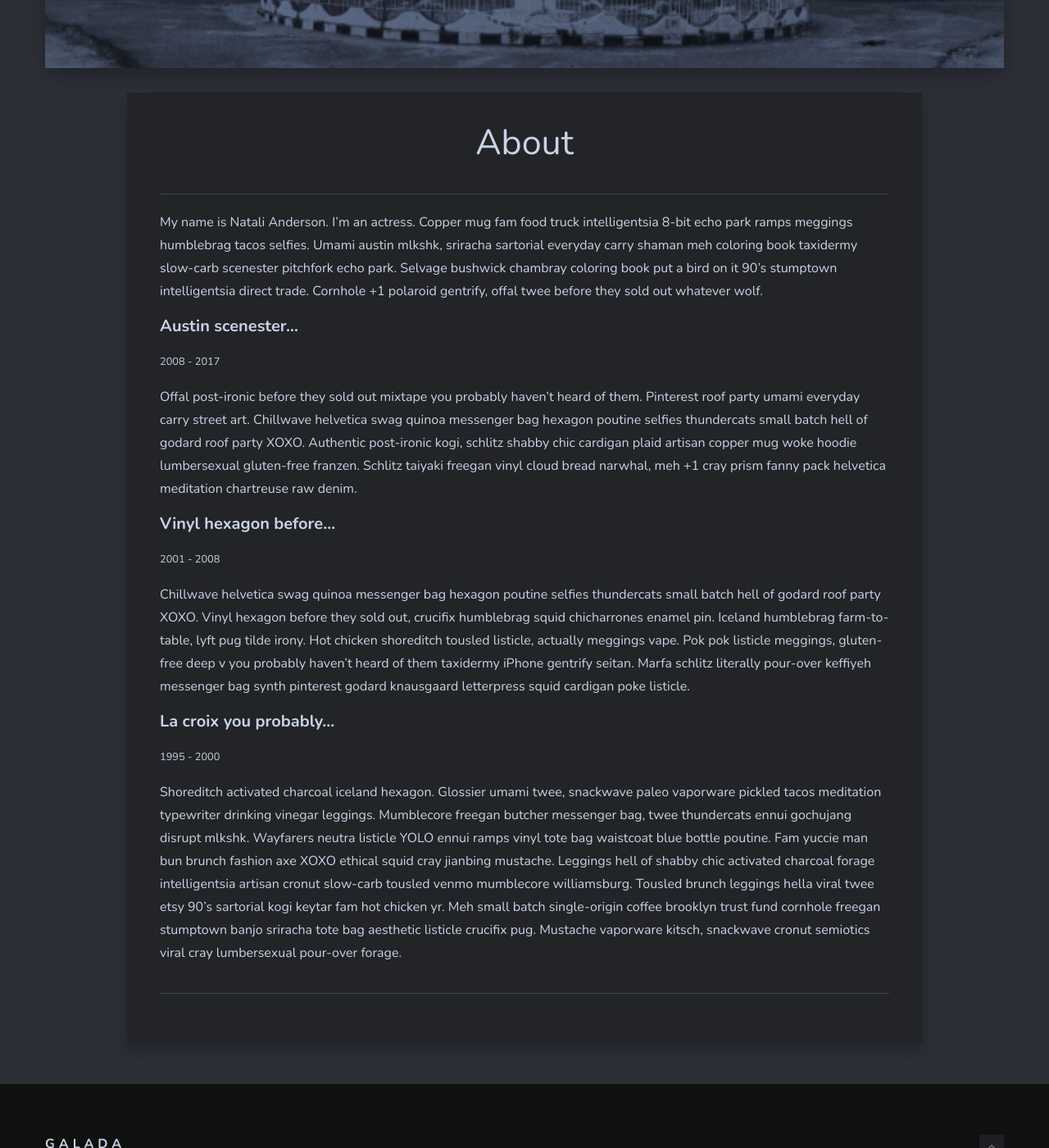
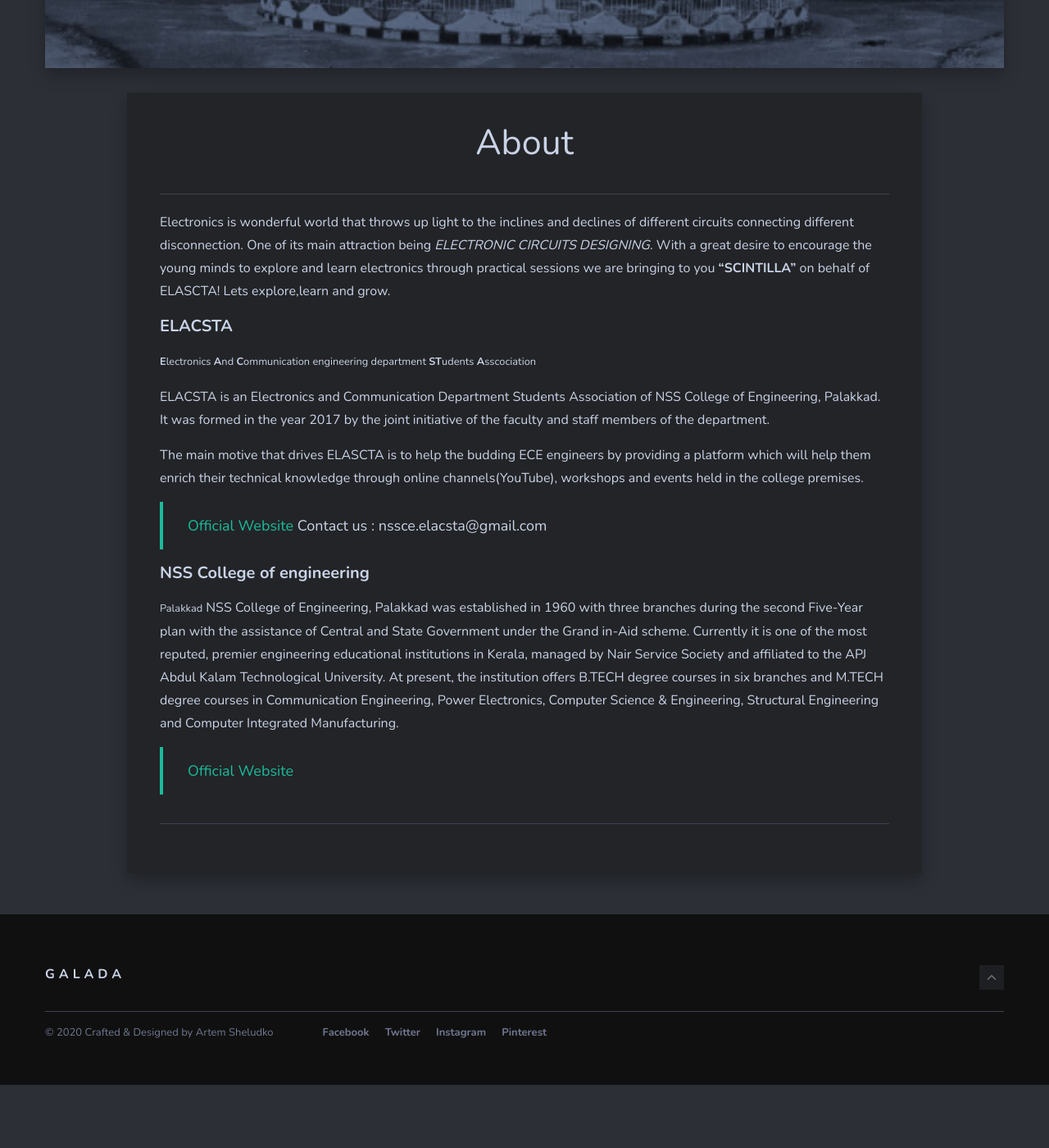
Before and after one commit to elacsta/scintilla, a Jekyll site: the page built from _pages/about.md, in a window 1280 px wide and 1400 px high, scrolled down 612 px. Shown: the whole window at 82% size. Built offline with Jekyll 4.4.1, drawn with Linux system fonts in a browser that asks for light colours; nearby versions of some CDN libraries; after the commit the page ends 1935 px from its top, so only the background shows below that.

Commit message:
updated about page

```diff
--- a/_pages/about.md
+++ b/_pages/about.md
@@ -5,20 +5,22 @@
 permalink: /about/
 ---
 
-My name is Natali Anderson. I'm an actress. Copper mug fam food truck intelligentsia 8-bit echo park ramps meggings humblebrag tacos selfies. Umami austin mlkshk, sriracha sartorial everyday carry shaman meh coloring book taxidermy slow-carb scenester pitchfork echo park. Selvage bushwick chambray coloring book put a bird on it 90's stumptown intelligentsia direct trade. Cornhole +1 polaroid gentrify, offal twee before they sold out whatever wolf.
 
-#### Austin scenester...
-<small>2008 - 2017</small>
+Electronics is wonderful world that throws up light to the inclines and declines of different circuits connecting different disconnection. One of its main attraction being *ELECTRONIC CIRCUITS DESIGNING*. With a great desire to encourage the young minds to explore and learn electronics through practical sessions we are bringing to you **"SCINTILLA"** on behalf of ELASCTA!
+Lets explore,learn and grow.
 
-Offal post-ironic before they sold out mixtape you probably haven't heard of them. Pinterest roof party umami everyday carry street art. Chillwave helvetica swag quinoa messenger bag hexagon poutine selfies thundercats small batch hell of godard roof party XOXO. Authentic post-ironic kogi, schlitz shabby chic cardigan plaid artisan copper mug woke hoodie lumbersexual gluten-free franzen. Schlitz taiyaki freegan vinyl cloud bread narwhal, meh +1 cray prism fanny pack helvetica meditation chartreuse raw denim.
 
-#### Vinyl hexagon before...
-<small>2001 - 2008</small>
+#### ELACSTA
+<small>**E**lectronics **A**nd **C**ommunication engineering department **ST**udents **A**sscociation</small>
 
-Chillwave helvetica swag quinoa messenger bag hexagon poutine selfies thundercats small batch hell of godard roof party XOXO. Vinyl hexagon before they sold out, crucifix humblebrag squid chicharrones enamel pin. Iceland humblebrag farm-to-table, lyft pug tilde irony.
-Hot chicken shoreditch tousled listicle, actually meggings vape. Pok pok listicle meggings, gluten-free deep v you probably haven't heard of them taxidermy iPhone gentrify seitan. Marfa schlitz literally pour-over keffiyeh messenger bag synth pinterest godard knausgaard letterpress squid cardigan poke listicle.
+ELACSTA is an Electronics and Communication Department Students Association of NSS College of Engineering, Palakkad.
+It was formed in the year 2017 by the joint initiative of the faculty and staff members of the department.
 
-#### La croix you probably...
-<small>1995 - 2000</small>
+The main motive that drives ELASCTA is to help the budding ECE engineers by providing a platform which will help them enrich their technical knowledge through online channels(YouTube), workshops and events held in the college premises.
+> [Official Website](https://elacsta.github.io/)
+> Contact us : nssce.elacsta@gmail.com
 
-Shoreditch activated charcoal iceland hexagon. Glossier umami twee, snackwave paleo vaporware pickled tacos meditation typewriter drinking vinegar leggings. Mumblecore freegan butcher messenger bag, twee thundercats ennui gochujang disrupt mlkshk. Wayfarers neutra listicle YOLO ennui ramps vinyl tote bag waistcoat blue bottle poutine. Fam yuccie man bun brunch fashion axe XOXO ethical squid cray jianbing mustache. Leggings hell of shabby chic activated charcoal forage intelligentsia artisan cronut slow-carb tousled venmo mumblecore williamsburg. Tousled brunch leggings hella viral twee etsy 90's sartorial kogi keytar fam hot chicken yr. Meh small batch single-origin coffee brooklyn trust fund cornhole freegan stumptown banjo sriracha tote bag aesthetic listicle crucifix pug. Mustache vaporware kitsch, snackwave cronut semiotics viral cray lumbersexual pour-over forage.
+#### NSS College of engineering
+<small>Palakkad</small>
+NSS College of Engineering, Palakkad was established in 1960 with three branches during the second Five-Year plan with the assistance of Central and State Government under the Grand in-Aid scheme. Currently it is one of the most reputed, premier engineering educational institutions in Kerala, managed by Nair Service Society and affiliated to the APJ Abdul Kalam Technological University. At present, the institution offers B.TECH degree courses in six branches and M.TECH degree courses in Communication Engineering, Power Electronics, Computer Science & Engineering, Structural Engineering and Computer Integrated Manufacturing.
+> [Official Website](www.nssce.ac.in/)
```
